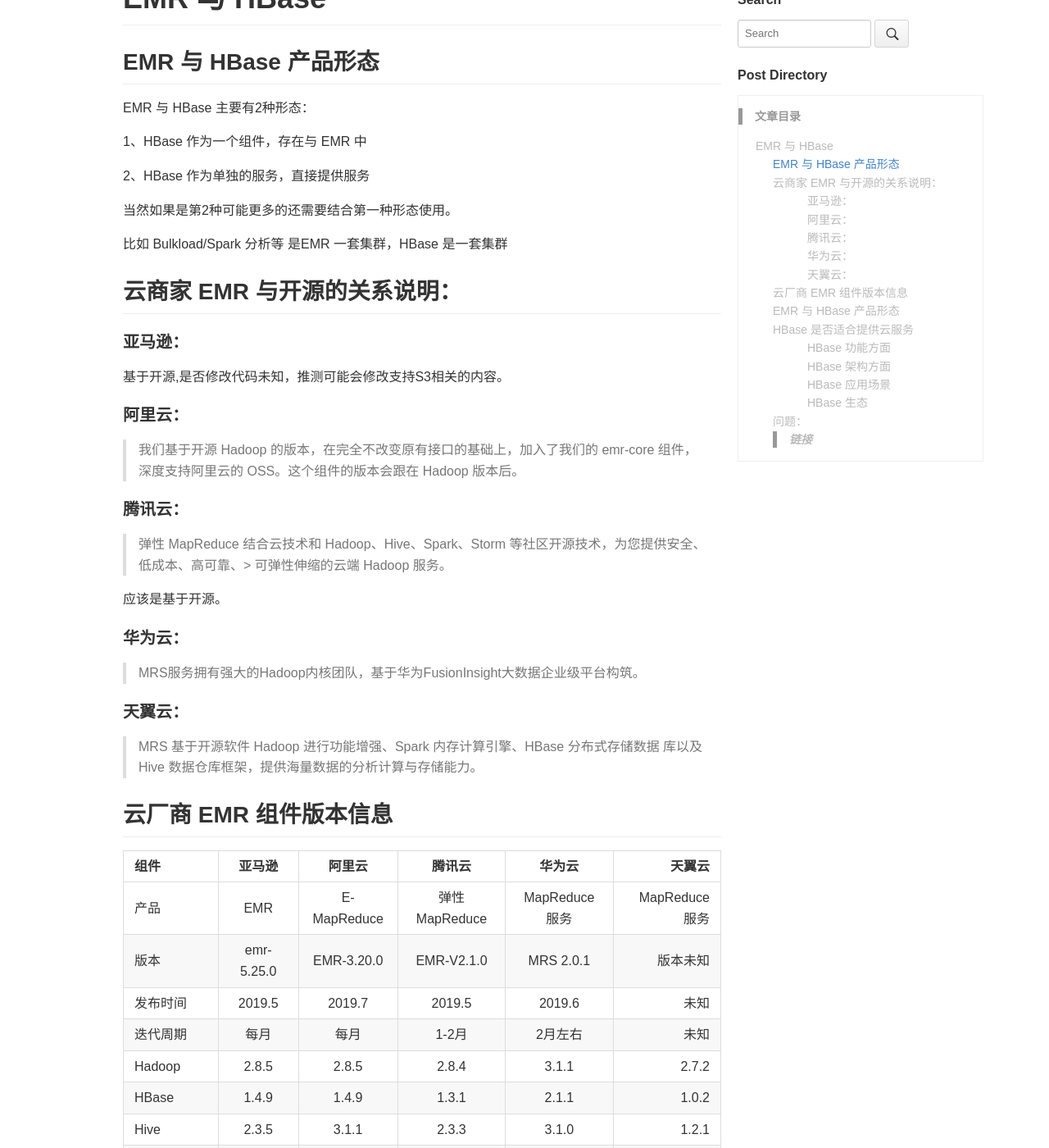
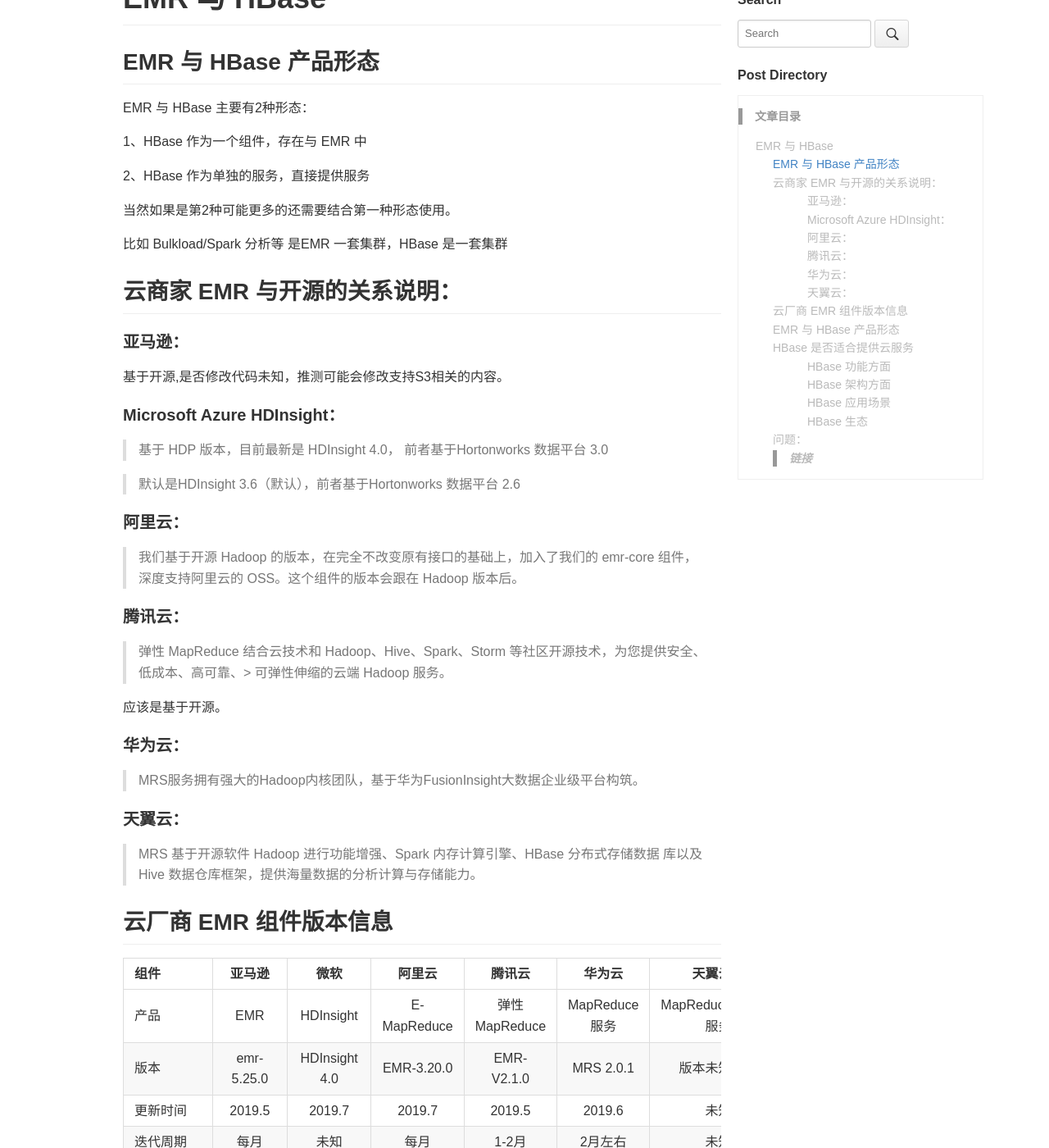
Before and after one commit to utf7/utf7.github.io, a Jekyll site: the page built from _posts/2019-08-15-emr-and-hbase.md, in a window 1280 px wide and 1400 px high, scrolled down 244 px. Shown: the whole window at 82% size. Built offline with Jekyll 4.4.1, drawn with Linux system fonts in a browser that asks for light colours; comment, search, counter and statistics services are not loaded; some of the changed text lies outside the part shown.

Commit message:
add Mircosoft Azure HDInsight

```diff
--- a/_posts/2019-08-15-emr-and-hbase.md
+++ b/_posts/2019-08-15-emr-and-hbase.md
@@ -30,6 +30,12 @@
 
 基于开源,是否修改代码未知，推测可能会修改支持S3相关的内容。
 
+#### Microsoft Azure HDInsight：
+
+> 基于 HDP 版本，目前最新是	HDInsight 4.0， 前者基于Hortonworks 数据平台 3.0
+
+> 默认是HDInsight 3.6（默认），前者基于Hortonworks 数据平台 2.6
+
 #### 阿里云：
 
 > 我们基于开源 Hadoop 的版本，在完全不改变原有接口的基础上，加入了我们的 emr-core 组件，深度支持阿里云的 OSS。这个组件的版本会跟在 Hadoop 版本后。
@@ -52,55 +58,56 @@
 
 ## 云厂商 EMR 组件版本信息
 
-| **组件** | **亚马逊**  | **阿里云**  | **腾讯云** | **华为云**  | **天翼云** |
-| :------------  |:---------------:|:---------------:|:---------------:|:---------------:| -----:|
-| 产品 | EMR  | E-MapReduce  |  弹性 MapReduce | MapReduce 服务  | MapReduce 服务 |
-| 版本 |  emr-5.25.0  | EMR-3.20.0  |  EMR-V2.1.0 |  MRS 2.0.1  | 版本未知 |
-| 发布时间 | 2019.5  | 2019.7  |  2019.5 | 2019.6  | 未知 |
-| 迭代周期 | 每月  | 每月  |  1-2月 | 2月左右  | 未知 |
-| Hadoop  | 2.8.5 | 2.8.5 | 2.8.4 | 3.1.1 | 2.7.2 |
-| HBase   | 1.4.9 | 1.4.9 | 1.3.1 | 2.1.1 | 1.0.2 |
-| Hive    | 2.3.5 | 3.1.1 | 2.3.3 | 3.1.0 | 1.2.1 |
-| Spark   | 2.4.3 | 2.4.2 | 2.3.2 | 2.3.2 | 2.1.0 |
-| Presto  | 0.220 | 0.213 | 0.215 | 308 | N/A |
-| Tez   | 0.9.2 | 0.9.1 | 0.8.5 | 0.9.1 | N/A |
-| Zookeeper | 3.4.14 | 3.4.13 | 3.4.9 |  N/A | N/A |
-| Flink   | 1.8.0 | 1.7.2 | 1.4.2 | N/A | N/A |
-| Kafka   | N/A | 2.11 | N/A | 1.1.0 | 版本未知 |
-| Storm   | N/A | 1.2.2 | 1.1.0 | 1.2.1 | 版本未知 |
-| Flume | N/A | 1.8.0 | 1.8.0 | 1.6.0 | 版本未知 |
-| Hue    | 4.4.0 | 4.1.0 | 4.4.0 | 3.11.0 | 版0本未知 |
-| Phoenix | 4.14.1 |  4.14.1 | N/A | N/A | N/A |
-| Sqoop | 1.4.7 | 1.4.7 | 1.4.7 |  N/A | N/A |
-| Oozie | 5.1.0 | 5.1.0 | 4.3.1 | N/A | N/A |
-| Ranger |  N/A | 1.2.0 | 0.7.1 | N/A | N/A |
+| **组件** | **亚马逊**  |  **微软** | **阿里云**  | **腾讯云** | **华为云**  | **天翼云** |
+| :------------  |:---------------:|:---------------:|:---------------:|:---------------:|:---------------:| -----:|
+| 产品 | EMR  | HDInsight  | E-MapReduce  |  弹性 MapReduce | MapReduce 服务  | MapReduce 服务 |
+| 版本 | emr-5.25.0 |  HDInsight 4.0	  | EMR-3.20.0  |  EMR-V2.1.0 |  MRS 2.0.1  | 版本未知 |
+| 更新时间 | 2019.5 | 2019.7 | 2019.7 | 2019.5 | 2019.6  | 未知 |
+| 迭代周期 | 每月 | 未知  | 每月  |  1-2月 | 2月左右  | 未知 |
+| Hadoop  | 2.8.5 | 3.1.1 | 2.8.5 | 2.8.4 | 3.1.1 | 2.7.2 |
+| HBase   | 1.4.9 | 2.0.1 | 1.4.9 | 1.3.1 | 2.1.1 | 1.0.2 |
+| Hive    | 2.3.5 | 3.1.0 | 3.1.1 | 2.3.3 | 3.1.0 | 1.2.1 |
+| Spark   | 2.4.3 | 2.3.1/2.4 | 2.4.2 | 2.3.2 | 2.3.2 | 2.1.0 |
+| Presto  | 0.220 | N/A | 0.213 | 0.215 | 308 | N/A |
+| Tez   | 0.9.2 | 0.9.1 | 0.9.1 | 0.8.5 | 0.9.1 | N/A |
+| Zookeeper | 3.4.14 | 3.4.6 | 3.4.13 | 3.4.9 |  N/A | N/A |
+| Flink   | 1.8.0 | N/A | 1.7.2 | 1.4.2 | N/A | N/A |
+| Kafka   | N/A | 1.1.1/2.1.1 | 2.11 | N/A | 1.1.0 | 版本未知 |
+| Storm   | N/A | N/A | 1.2.2 | 1.1.0 | 1.2.1 | 版本未知 |
+| Flume | 1.8.0 | N/A | 1.8.0 | 1.6.0 | 版本未知 |
+| Hue    | 4.4.0 | N/A | 4.1.0 | 4.4.0 | 3.11.0 | 版本未知 |
+| Phoenix | 4.14.1 | 5.0 |  4.14.1 | N/A | N/A | N/A |
+| Sqoop | 1.4.7 | 1.4.7 | 1.4.7 | 1.4.7 |  N/A | N/A |
+| Oozie | 5.1.0 | 4.3.1 | 5.1.0 | 4.3.1 | N/A | N/A |
+| Ranger |  N/A | 1.1.0 | 1.2.0 | 0.7.1 | N/A | N/A |
 |Tensorflow | 1.13.1 | 1.8.0 |  N/A |  N/A | N/A |
 | MXNet | 1.4.0 | N/A |  N/A |  N/A | N/A |
-| Mahout | 0.13.0 | N/A | N/A | 0.7.1| N/A |
-| Impala  | N/A | 2.12.2 | N/A | N/A | N/A |
-| Druid   | N/A | 0.13.0 | N/A | N/A | N/A |
-| Pig | 0.17.0 | 0.14.0 |  N/A |  N/A |N/A |
-| Alluxio | N/A | N/A | 1.8.1 | N/A  | N/A |
-| Loader | N/A | N/A |  N/A | 2.0.0 | 版本未知 |
-| Livy | 0.6.0 | 0.6.0 | N/A | N/A | N/A |
-| Zeppelin |0.8.1 | 0.8.1 | N/A | N/A | N/A |
-| Ganglia  | 3.7.2 | 3.7.2 | 3.7.2 | N/A | N/A |
-| JupyterHub | 0.9.6 | N/A | N/A| N/A  | N/A |
-| Jupyter | N/A | 4.4.0 | N/A | N/A | N/A |
-| Knox    | N/A | 1.1.0 | N/A | N/A | N/A |
-| Apache DS  | N/A  | 2.0.0 | N/A | N/A | N/A |
-| Analytics Zoo | N/A  | 0.2.0 | N/A | N/A | N/A |
-| Superset | N/A  | 0.28.1 | N/A | N/A | N/A |
-| OS | *版本未知* | CentOS 7.4 | *版本未知* | *版本未知* | *版本未知* |
-| **组件** | **亚马逊**  | **阿里云**  | **腾讯云** | **华为云**  | **天翼云** |
+| Mahout | 0.13.0 | N/A | N/A | N/A | 0.7.1| N/A |
+| Impala  | N/A |  N/A | 2.12.2 | N/A | N/A | N/A |
+| Druid   | N/A | N/A | 0.13.0 | N/A | N/A | N/A |
+| Pig | N/A | 0.17.0 | 0.14.0 |  N/A |  N/A |N/A |
+| Alluxio |  N/A | N/A | N/A | 1.8.1 | N/A  | N/A |
+| Loader | N/A | N/A | N/A |  N/A | 2.0.0 | 版本未知 |
+| Livy | 0.6.0 | 0.5 | 0.6.0 | N/A | N/A | N/A |
+| Zeppelin | 0.8.1 | 0.8.0 | 0.8.1 | N/A | N/A | N/A |
+| Ganglia  | N/A | 3.7.2 | 3.7.2 | 3.7.2 | N/A | N/A |
+| Apache Ambari	| N/A | 2.7.0 | N/A |  N/A |  N/A |N/A |
+| JupyterHub | N/A | 0.9.6 | N/A | N/A| N/A  | N/A |
+| Jupyter | N/A | N/A | 4.4.0 | N/A | N/A | N/A |
+| Knox    | N/A | N/A | 1.1.0 | N/A | N/A | N/A |
+| Apache DS  | N/A | N/A  | 2.0.0 | N/A | N/A | N/A |
+| Analytics Zoo | N/A | N/A  | 0.2.0 | N/A | N/A | N/A |
+| Superset | N/A | N/A  | 0.28.1 | N/A | N/A | N/A |
+| OS | *版本未知*   | *版本未知* | CentOS 7.4 | *版本未知* | *版本未知* | *版本未知* |
+| **组件** | **亚马逊**  | **微软** | **阿里云**  | **腾讯云** | **华为云**  | **天翼云** |
 
 
 
 HBase 是否单独作为产品？
 
-| **组件** | **阿里云**  |**华为云**  |  **腾讯云** | **天翼云** | **亚马逊**  |
-| :------------  |:---------------:|:---------------:|:---------------:|:---------------:| -----:|
-| 产品 |  云数据库 HBase 版 | 表格存储服务 CloudTable | N/A | N/A | N/A |
+| **组件** | **阿里云**  |**华为云**  |  **腾讯云** | **天翼云** | **亚马逊**  | **亚马逊**  |
+| :------------  |:---------------:|:---------------:|:---------------:|:---------------:|:---------------:| -----:|
+| 产品 |  云数据库 HBase 版 | 表格存储服务 CloudTable | N/A | N/A | N/A | N/A |
 
 
 **注意**
@@ -108,6 +115,8 @@
 *N/A 表示无；版本未知表示有此组件，但不清楚具体版本*
 
 *统计时间为2019.8.16，有些云厂商有多个版本分支同时进行，这里只列出的最新主干分支*
+
+*Loader 可能是华为提供的基于 Flume 的工具 *
 
 
 ## EMR 与 HBase 产品形态
@@ -169,6 +178,10 @@
 
 AWS EMR ：<https://docs.aws.amazon.com/zh_cn/emr/latest/ReleaseGuide/emr-release-5x.html>
 
+Microsfot Azure HDInsight : <https://azure.microsoft.com/en-us/services/hdinsight/>
+
+Microsfot Azure HDInsight 版本: <https://docs.microsoft.com/zh-cn/azure/hdinsight/hdinsight-component-versioning>
+
 阿里云  E-MapReduce ：<https://help.aliyun.com/product/28066.html?spm=a2c4g.11174283.6.540.722b3d79Tt6gVH>
 
 华为云 MapReduce服务 ：<https://support.huaweicloud.com/productdesc-mrs/mrs_08_0005.html>
```
